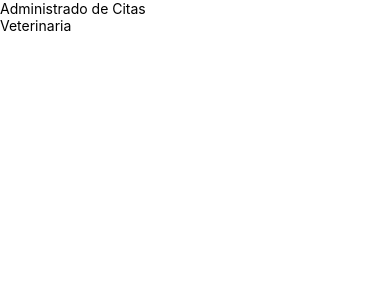
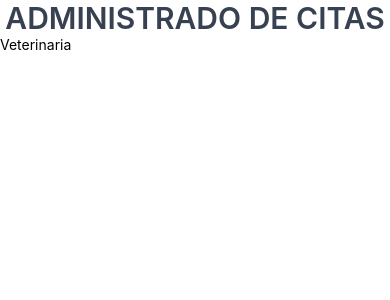
Before and after one commit to Omar0511/citas-mobile, a React Native app: screen / in a window 390 px wide. Shown: the top 300 px of the page. Built offline with nearby package versions, Linux system fonts and the light colour scheme.

Commit message:
Estilos y StyleSheet

```diff
--- a/App.js
+++ b/App.js
@@ -5,6 +5,7 @@ import {
   View,
   Text,
   SafeAreaView,
+  StyleSheet,
 } from 'react-native';
 
 // Función
@@ -27,9 +28,22 @@ const App = () => {
     */
 
     <SafeAreaView>
-      <Text>Administrado de Citas</Text>
+      <Text style={styles.titulo}>Administrado de Citas</Text>
       <Text>Veterinaria</Text>
     </SafeAreaView>
   );
 };
+
+// Se recomienda nombrarlo de esta forma
+const styles = StyleSheet.create({
+    titulo: {
+      textAlign: 'center',
+      textTransform: 'uppercase',
+      fontSize: 30,
+      color: '#374151',
+      fontWeight: '600',
+    }
+  }
+)
+
 export default App;
```
